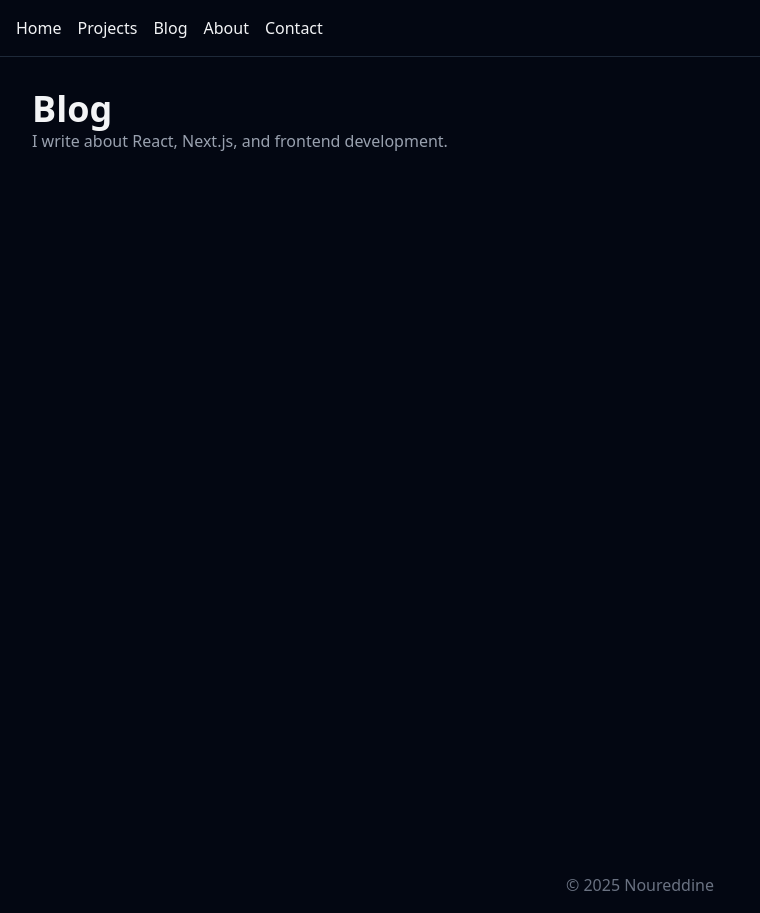
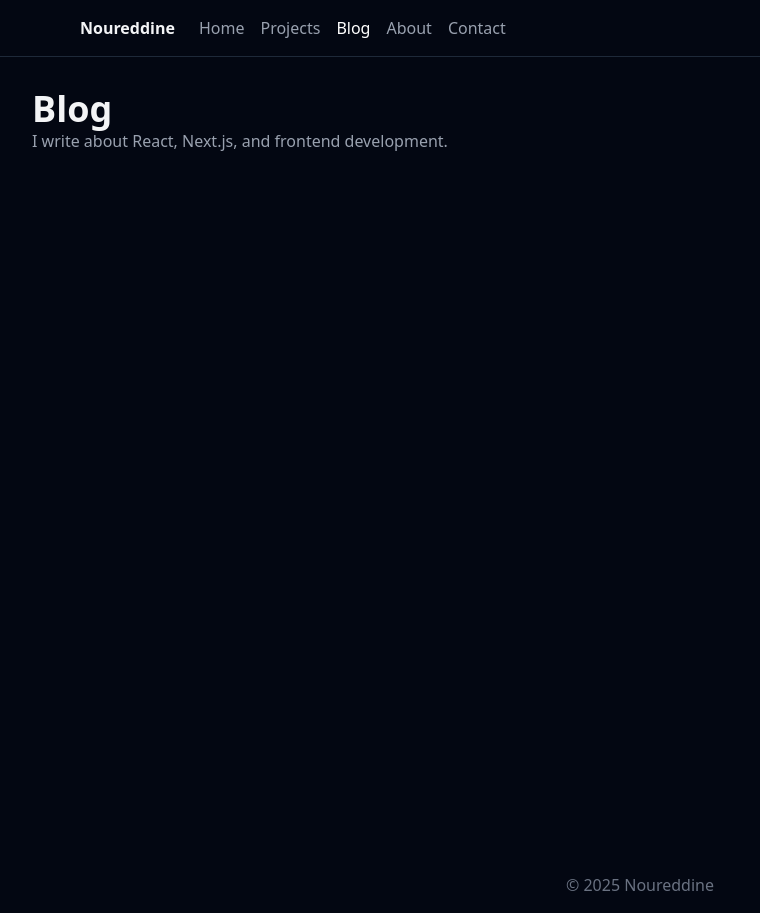
Before and after one commit to noureddineweb3dev/myPortfolio, a Next.js app: page /blog in a window 1280 px wide. Shown: the whole page, without its empty margins (0-760 px from the left). Built offline with nearby package versions, Linux system fonts and the light colour scheme.

Commit message:
Navbar created and added to the layout page

```diff
--- a/src/app/layout.tsx
+++ b/src/app/layout.tsx
@@ -1,17 +1,10 @@
+import Navbar from '@/components/layout/Navbar';
 import './globals.css';
 function Layout({ children }: { children: React.ReactNode }) {
   return (
     <html lang="en">
       <body className="bg-gray-950 text-gray-100">
-        <header className="p-4 border-b border-gray-800">
-          <nav className="flex gap-4">
-            <a href="/">Home</a>
-            <a href="/projects">Projects</a>
-            <a href="/blog">Blog</a>
-            <a href="/about">About</a>
-            <a href="/contact">Contact</a>
-          </nav>
-        </header>
+        <Navbar />
 
         <main className="min-h-screen">{children}</main>
 
--- /dev/null
+++ b/src/components/layout/Navbar.tsx
@@ -0,0 +1,45 @@
+'use client';
+
+import Link from 'next/link';
+import { usePathname } from 'next/navigation';
+
+const navLinks = [
+  { name: 'Home', href: '/' },
+  { name: 'Projects', href: '/projects' },
+  { name: 'Blog', href: '/blog' },
+  { name: 'About', href: '/about' },
+  { name: 'Contact', href: '/contact' },
+];
+
+function Navbar() {
+  const pathname = usePathname();
+
+  return (
+    <header className="border-b border-gray-800">
+      <nav className="mx-auto flex max-w-6xl items-center gap-6 p-4">
+        <span className="font-bold">Noureddine</span>
+
+        <ul className="flex gap-4">
+          {navLinks.map((link) => {
+            const isActive = pathname === link.href;
+
+            return (
+              <li key={link.href}>
+                <Link
+                  href={link.href}
+                  className={`transition-colors ${
+                    isActive ? 'text-white' : 'text-gray-400 hover:text-white'
+                  }`}
+                >
+                  {link.name}
+                </Link>
+              </li>
+            );
+          })}
+        </ul>
+      </nav>
+    </header>
+  );
+}
+
+export default Navbar;
```
